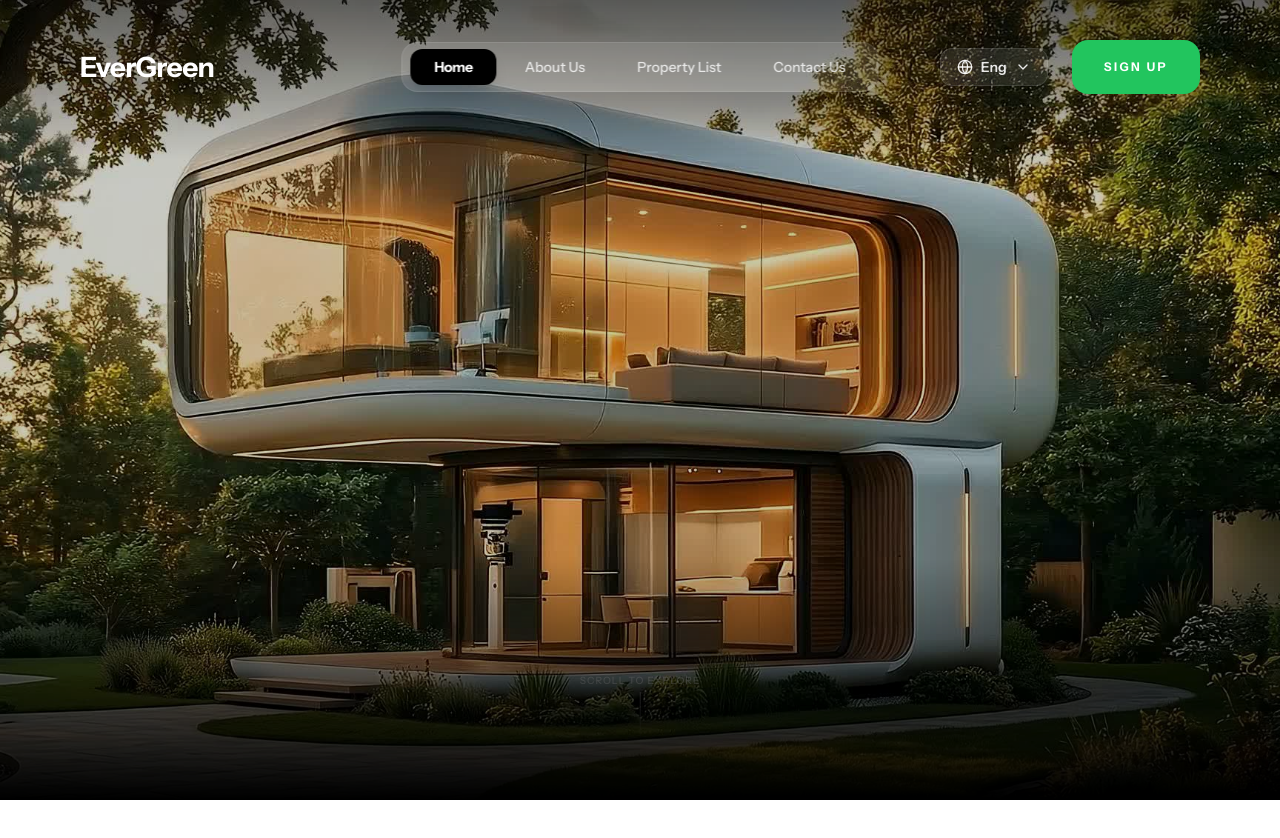
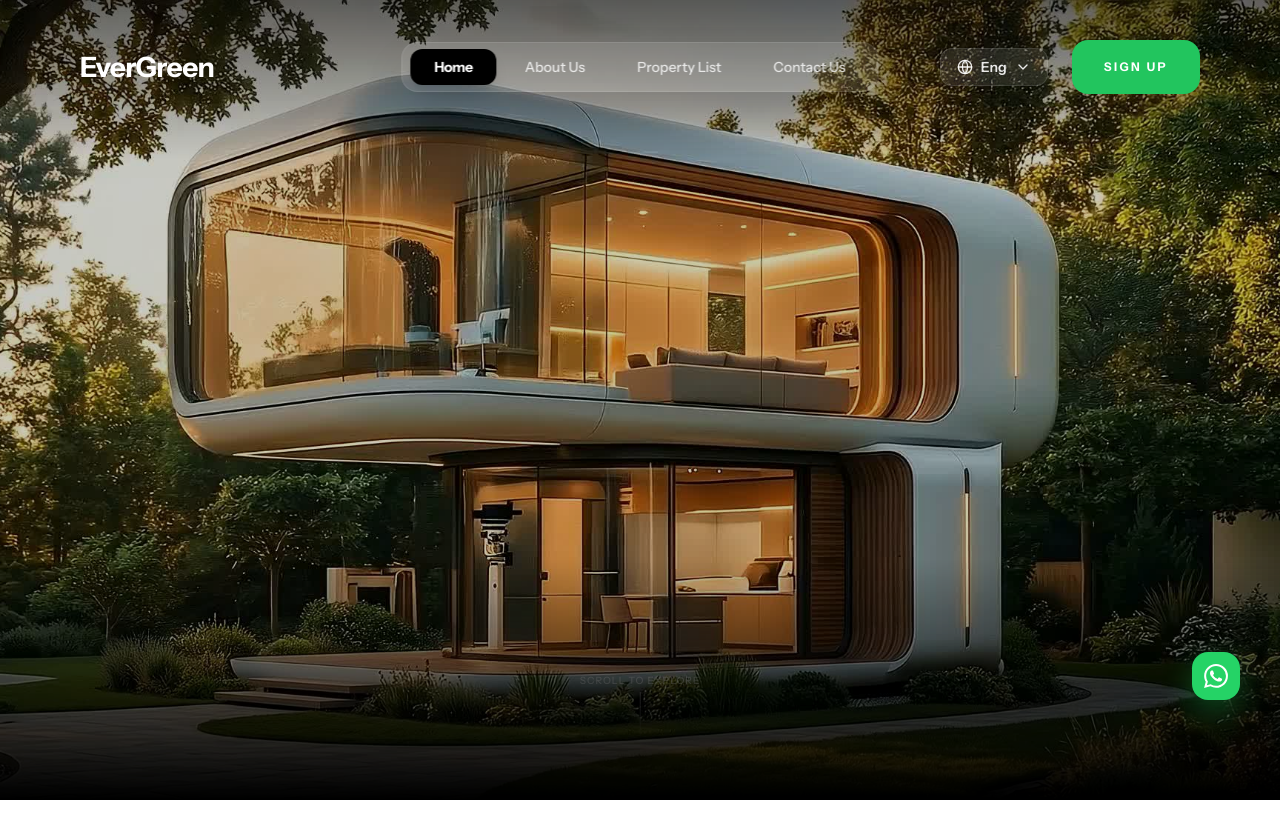
Before and after one commit to Sushincm/real-estate-awwardwinning, a React (Vite) app: page / in a window 1280 px wide. Shown: the top 838 px of the page. Built offline with nearby package versions, Linux system fonts and the light colour scheme.

Commit message:
feat: add WhatsApp floating button and unified tooltips for ScrollToTop cluster

```diff
--- a/src/components/ui/ScrollToTop.jsx
+++ b/src/components/ui/ScrollToTop.jsx
@@ -27,19 +27,57 @@
     }, []);
 
     return (
-        <div className="fixed bottom-10 right-10 z-[9999] pointer-events-none">
+        <div className="fixed bottom-10 right-10 z-[9999] pointer-events-none flex flex-col gap-3 items-center">
+            {/* WhatsApp Contact - Positioned above Scroll to Top */}
+            <a
+                href="https://wa.me/12345678901"
+                target="_blank"
+                rel="noopener noreferrer"
+                className={`
+                    w-12 h-12 bg-[#25D366] text-white rounded-2xl
+                    flex items-center justify-center shadow-[0_10px_30px_rgba(37,211,102,0.3)]
+                    transition-all duration-700 ease-[cubic-bezier(0.16,1,0.3,1)]
+                    pointer-events-auto hover:bg-[#128C7E] hover:scale-110 active:scale-90
+                    hover:-rotate-12 group relative
+                `}
+                aria-label="Contact on WhatsApp"
+            >
+                {/* Tooltip */}
+                <span className="absolute right-full mr-4 px-3 py-1.5 bg-black text-white text-[11px] font-bold uppercase tracking-widest rounded-lg opacity-0 -translate-x-2 group-hover:opacity-100 group-hover:translate-x-0 transition-all duration-300 pointer-events-none whitespace-nowrap">
+                    Chat with us
+                </span>
+
+                <svg
+                    xmlns="http://www.w3.org/2000/svg"
+                    width="24"
+                    height="24"
+                    viewBox="0 0 24 24"
+                    fill="currentColor"
+                    className="w-6 h-6"
+                >
+                    <path d="M17.472 14.382c-.297-.149-1.758-.867-2.03-.967-.273-.099-.471-.148-.67.15-.197.297-.767.966-.94 1.164-.173.199-.347.223-.644.075-.297-.15-1.255-.463-2.39-1.475-.883-.788-1.48-1.761-1.653-2.059-.173-.297-.018-.458.13-.606.134-.133.298-.347.446-.52.149-.174.198-.298.298-.497.099-.198.05-.371-.025-.52-.075-.149-.669-1.612-.916-2.207-.242-.579-.487-.5-.669-.51-.173-.008-.371-.01-.57-.01-.198 0-.52.074-.792.372-.272.297-1.04 1.016-1.04 2.479 0 1.462 1.065 2.875 1.213 3.074.149.198 2.096 3.2 5.077 4.487.709.306 1.262.489 1.694.625.712.227 1.36.195 1.871.118.571-.085 1.758-.719 2.006-1.413.248-.694.248-1.289.173-1.413-.074-.124-.272-.198-.57-.347m-5.421 7.403h-.004a9.87 9.87 0 01-5.031-1.378l-.361-.214-3.741.982.998-3.648-.235-.374a9.86 9.86 0 01-1.51-5.26c.001-5.45 4.436-9.884 9.888-9.884 2.64 0 5.122 1.03 6.988 2.898a9.825 9.825 0 012.893 6.994c-.003 5.45-4.438 9.884-9.885 9.884m8.413-18.297A11.815 11.815 0 0012.05 0C5.495 0 .16 5.335.157 11.892c0 2.096.547 4.142 1.588 5.945L.057 24l6.305-1.654a11.882 11.882 0 005.683 1.448h.005c6.554 0 11.89-5.335 11.893-11.893a11.821 11.821 0 00-3.48-8.413Z"/>
+                </svg>
+            </a>
+
+            {/* Scroll to Top Button */}
             <button
                 onClick={scrollToTop}
                 className={`
-                    w-11 h-11 bg-black text-white rounded-2xl
-                    flex items-center justify-center shadow-2xl
+                    w-12 h-12 bg-black text-white rounded-2xl
+                    flex items-center justify-center shadow-[0_10px_30px_rgba(0,0,0,0.15)]
                     transition-all duration-700 ease-[cubic-bezier(0.16,1,0.3,1)]
                     pointer-events-auto hover:bg-[#22C55E] hover:scale-110 active:scale-90
-                    ${isVisible ? 'opacity-100 translate-y-0' : 'opacity-0 translate-y-10'}
+                    group relative
+                    ${isVisible ? 'opacity-100 translate-y-0 visible' : 'opacity-0 translate-y-10 invisible pointer-events-none'}
                 `}
                 aria-label="Scroll to top"
             >
-                <ArrowUp className="w-4 h-4 transition-transform duration-500 group-hover:-translate-y-1" />
+                {/* Tooltip */}
+                <span className="absolute right-full mr-4 px-3 py-1.5 bg-black text-white text-[11px] font-bold uppercase tracking-widest rounded-lg opacity-0 -translate-x-2 group-hover:opacity-100 group-hover:translate-x-0 transition-all duration-300 pointer-events-none whitespace-nowrap">
+                    Back Up
+                </span>
+
+                <ArrowUp className="w-5 h-5 transition-transform duration-500 group-hover:-translate-y-1" />
             </button>
         </div>
     );
```
